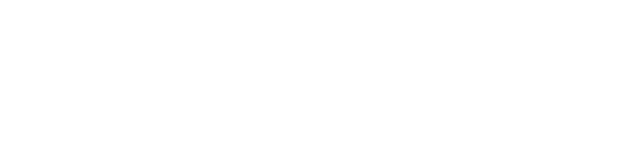
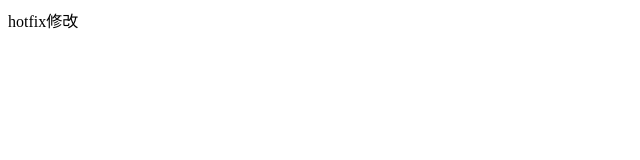
Before and after one commit to compaqnx9000/demo, a plain HTML site: page index.html in a window 1280 px wide. Shown: the whole page, without its empty margins (0-640 px from the left). Drawn offline with Linux system fonts and the light colour scheme.

Commit message:
hotfix 修改

```diff
--- a/index.html
+++ b/index.html
@@ -9,7 +9,7 @@
 </head>
 
 <body>
-
+    <div>hotfix修改</div>
 </body>
 
 </html>
```
